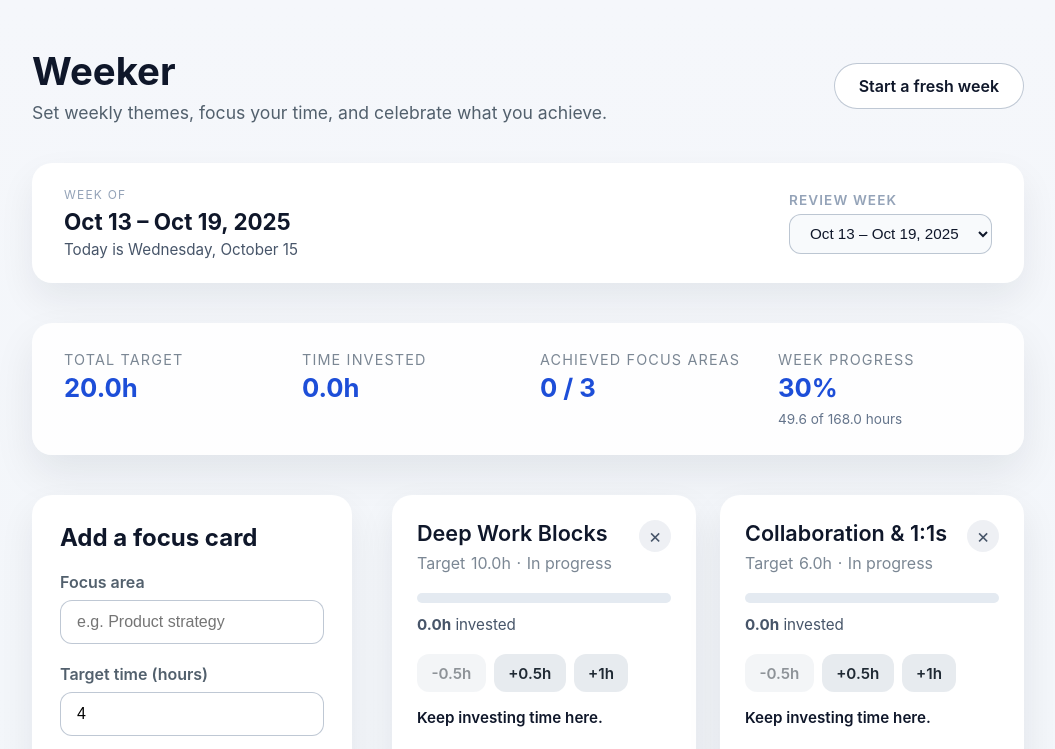
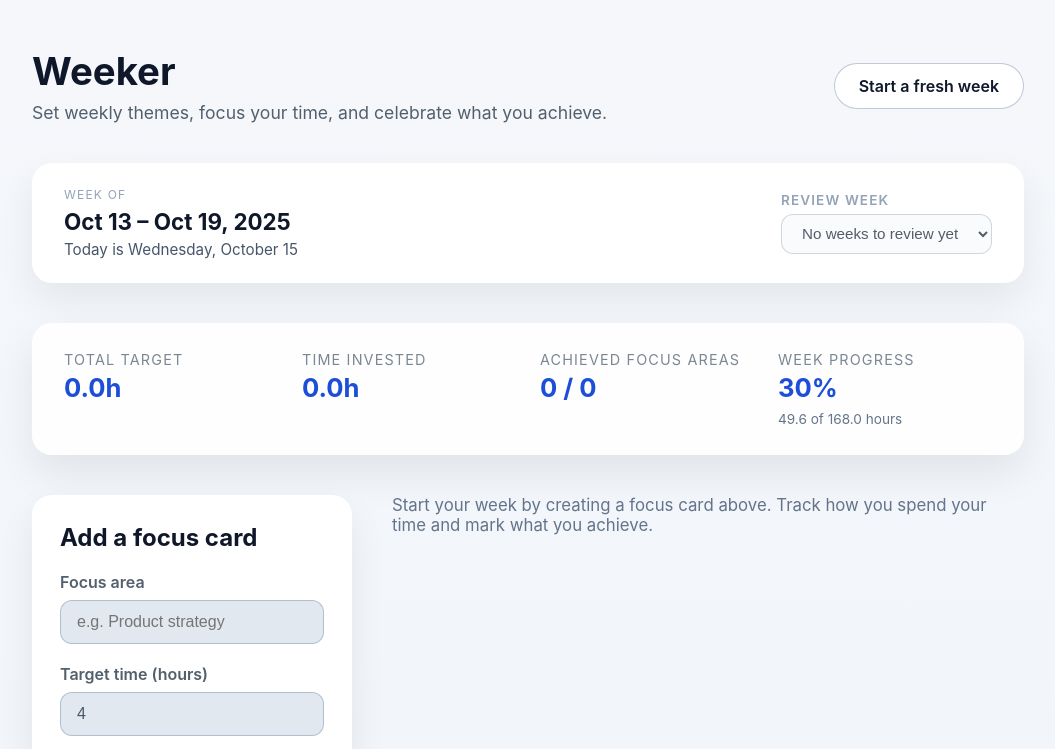
Before and after one commit to LostCanadian/Weeker, a React (Vite) app: page / in a window 1280 px wide. Shown: the top 749 px of the page, without its empty margins (112-1167 px from the left). Built offline with nearby package versions, Linux system fonts and the light colour scheme.

Commit message:
Adjust week creation flow

```diff
--- a/src/App.tsx
+++ b/src/App.tsx
@@ -18,29 +18,7 @@ type FocusItem = {
   note: string;
 };
 
-const initialFocus: FocusItem[] = [
-  {
-    id: 'deep-work',
-    title: 'Deep Work Blocks',
-    targetHours: 10,
-    spentHours: 3.5,
-    note: '',
-  },
-  {
-    id: 'collaboration',
-    title: 'Collaboration & 1:1s',
-    targetHours: 6,
-    spentHours: 4,
-    note: '',
-  },
-  {
-    id: 'learning',
-    title: 'Learning & Growth',
-    targetHours: 4,
-    spentHours: 1.5,
-    note: '',
-  },
-];
+const initialFocus: FocusItem[] = [];
 
 type WeekStorage = Record<string, FocusItem[]>;
 
@@ -358,16 +336,9 @@ function App() {
   useEffect(() => {
     const storedWeeks = storageAdapter.load();
 
-    if (!storedWeeks[currentWeekKey]) {
-      storedWeeks[currentWeekKey] = cloneFocusItems(initialFocus).map((item) => ({
-        ...item,
-        spentHours: 0,
-      }));
-    }
-
     setWeeksData(storedWeeks);
     setStorageReady(true);
-  }, [currentWeekKey]);
+  }, []);
 
   useEffect(() => {
     focusItemsRef.current = focusItems;
@@ -387,27 +358,12 @@ function App() {
       return;
     }
 
-    if (selectedWeekKey === currentWeekKey) {
-      const baseItems = cloneFocusItems(initialFocus).map((item) => ({
-        ...item,
-        spentHours: 0,
-      }));
-      focusItemsRef.current = baseItems;
-      suppressNextPersistRef.current = true;
-      setFocusItems(baseItems);
-      setWeeksData((prev: WeekStorage) => ({
-        ...prev,
-        [selectedWeekKey]: baseItems,
-      }));
-      return;
-    }
-
     if (currentItems.length > 0) {
       suppressNextPersistRef.current = true;
       focusItemsRef.current = [];
       setFocusItems([]);
     }
-  }, [selectedWeekKey, weeksData, storageReady, currentWeekKey]);
+  }, [selectedWeekKey, weeksData, storageReady]);
 
   useEffect(() => {
     if (!storageReady) return;
@@ -418,6 +374,10 @@ function App() {
     }
 
     setWeeksData((prev: WeekStorage) => {
+      if (!Object.prototype.hasOwnProperty.call(prev, selectedWeekKey)) {
+        return prev;
+      }
+
       const previousItems = prev[selectedWeekKey];
       if (areFocusItemsEqual(previousItems, focusItems)) {
         return prev;
@@ -436,14 +396,10 @@ function App() {
     storageAdapter.save(weeksData);
   }, [weeksData, storageReady]);
 
-  const sortedWeekKeys = useMemo(() => {
-    const keys = Object.keys(weeksData);
-    if (!keys.includes(currentWeekKey)) {
-      keys.push(currentWeekKey);
-    }
-
-    return keys.sort((a, b) => (a < b ? 1 : -1));
-  }, [weeksData, currentWeekKey]);
+  const sortedWeekKeys = useMemo(
+    () => Object.keys(weeksData).sort((a, b) => (a < b ? 1 : -1)),
+    [weeksData],
+  );
 
   const selectedWeekStart = useMemo(
     () => parseWeekKey(selectedWeekKey),
@@ -454,6 +410,12 @@ function App() {
     [selectedWeekStart],
   );
   const isCurrentWeek = selectedWeekKey === currentWeekKey;
+  const currentWeekExists = Object.prototype.hasOwnProperty.call(
+    weeksData,
+    currentWeekKey,
+  );
+  const canEditCurrentWeek = isCurrentWeek && currentWeekExists;
+  const showStartWeekButton = storageReady && !currentWeekExists;
   const selectedWeekEnd = useMemo(
     () => getEndOfWeek(selectedWeekStart),
     [selectedWeekStart],
@@ -529,10 +491,18 @@ function App() {
     };
   }, [focusItems]);
 
+  const weekSelectValue = sortedWeekKeys.includes(selectedWeekKey)
+    ? selectedWeekKey
+    : '';
+  const reviewPlaceholder =
+    sortedWeekKeys.length === 0
+      ? 'No weeks to review yet'
+      : 'Select a week to review';
+
   const handleAddFocus = (event: FormEvent<HTMLFormElement>) => {
     event.preventDefault();
 
-    if (!isCurrentWeek) {
+    if (!canEditCurrentWeek) {
       return;
     }
 
@@ -557,7 +527,7 @@ function App() {
   };
 
   const updateSpentHours = (id: string, newSpent: number) => {
-    if (!isCurrentWeek) return;
+    if (!canEditCurrentWeek) return;
 
     setFocusItems((items: FocusItem[]) =>
       items.map((item: FocusItem) =>
@@ -572,7 +542,7 @@ function App() {
   };
 
   const adjustSpent = (id: string, delta: number) => {
-    if (!isCurrentWeek) return;
+    if (!canEditCurrentWeek) return;
 
     const current = focusItems.find((item: FocusItem) => item.id === id);
     if (!current) return;
@@ -581,7 +551,7 @@ function App() {
   };
 
   const updateFocusTitle = (id: string, title: string) => {
-    if (!isCurrentWeek) return;
+    if (!canEditCurrentWeek) return;
 
     const trimmed = title.trim();
     if (!trimmed) return;
@@ -599,7 +569,7 @@ function App() {
   };
 
   const updateTargetHours = (id: string, target: number) => {
-    if (!isCurrentWeek) return;
+    if (!canEditCurrentWeek) return;
 
     if (Number.isNaN(target) || target <= 0) {
       return;
@@ -620,7 +590,7 @@ function App() {
   };
 
   const updateFocusNote = (id: string, note: string) => {
-    if (!isCurrentWeek) return;
+    if (!canEditCurrentWeek) return;
 
     setFocusItems((items: FocusItem[]) =>
       items.map((item: FocusItem) =>
@@ -656,7 +626,7 @@ function App() {
   }, [activeEdit?.id, activeEdit?.field]);
 
   const startEditing = (item: FocusItem, field: 'title' | 'target') => {
-    if (!isCurrentWeek) return;
+    if (!canEditCurrentWeek) return;
 
     cancelEditRef.current = false;
     setActiveEdit({
@@ -716,22 +686,29 @@ function App() {
   };
 
   const removeFocusItem = (id: string) => {
-    if (!isCurrentWeek) return;
+    if (!canEditCurrentWeek) return;
 
     setFocusItems((items: FocusItem[]) =>
       items.filter((item: FocusItem) => item.id !== id),
     );
   };
 
-  const resetWeek = () => {
-    if (!isCurrentWeek) return;
+  const startCurrentWeek = () => {
+    if (currentWeekExists) return;
 
-    setFocusItems((items: FocusItem[]) =>
-      items.map((item: FocusItem) => ({
+    const baseItems = cloneFocusItems(initialFocus).map((item) => ({
       ...item,
       spentHours: 0,
-      })),
-    );
+    }));
+
+    focusItemsRef.current = baseItems;
+    suppressNextPersistRef.current = true;
+    setFocusItems(baseItems);
+    setWeeksData((prev: WeekStorage) => ({
+      ...prev,
+      [currentWeekKey]: baseItems,
+    }));
+    setSelectedWeekKey(currentWeekKey);
   };
 
   return (
@@ -743,14 +720,15 @@ function App() {
             Set weekly themes, focus your time, and celebrate what you achieve.
           </p>
         </div>
+        {showStartWeekButton && (
           <button
             className="reset-button"
             type="button"
-          onClick={resetWeek}
-          disabled={!isCurrentWeek}
+            onClick={startCurrentWeek}
           >
             Start a fresh week
           </button>
+        )}
       </header>
 
       <section className="week-context" aria-label="Week overview">
@@ -763,9 +741,13 @@ function App() {
           <label className="week-selector">
             <span className="week-selector__label">Review week</span>
             <select
-              value={selectedWeekKey}
+              value={weekSelectValue}
               onChange={(event) => setSelectedWeekKey(event.target.value)}
+              disabled={sortedWeekKeys.length === 0}
             >
+              <option value="" disabled>
+                {reviewPlaceholder}
+              </option>
               {sortedWeekKeys.map((weekKey) => {
                 const weekStart = parseWeekKey(weekKey);
                 return (
@@ -816,7 +798,7 @@ function App() {
               placeholder="e.g. Product strategy"
               value={newTitle}
               onChange={(event) => setNewTitle(event.target.value)}
-              disabled={!isCurrentWeek}
+              disabled={!canEditCurrentWeek}
               required
             />
           </label>
@@ -828,14 +810,14 @@ function App() {
               step="0.5"
               value={newTarget}
               onChange={(event) => setNewTarget(event.target.value)}
-              disabled={!isCurrentWeek}
+              disabled={!canEditCurrentWeek}
               required
             />
           </label>
           <button
             type="submit"
             className="primary-button"
-            disabled={!isCurrentWeek}
+            disabled={!canEditCurrentWeek}
           >
             Add focus card
           </button>
@@ -880,7 +862,7 @@ function App() {
                             type="button"
                             className="focus-card__editable focus-card__editable--title"
                             onClick={() => startEditing(item, 'title')}
-                            disabled={!isCurrentWeek}
+                            disabled={!canEditCurrentWeek}
                             aria-label={`Edit title for ${item.title}`}
                           >
                             {item.title}
@@ -912,7 +894,7 @@ function App() {
                             type="button"
                             className="focus-card__editable focus-card__editable--target"
                             onClick={() => startEditing(item, 'target')}
-                            disabled={!isCurrentWeek}
+                            disabled={!canEditCurrentWeek}
                             aria-label={`Edit target hours for ${item.title}`}
                           >
                             {item.targetHours.toFixed(1)}h
@@ -928,7 +910,7 @@ function App() {
                       type="button"
                       className="icon-button"
                       onClick={() => removeFocusItem(item.id)}
-                      disabled={!isCurrentWeek}
+                      disabled={!canEditCurrentWeek}
                       aria-label={`Remove ${item.title}`}
                     >
                       ×
@@ -956,21 +938,21 @@ function App() {
                       <button
                         type="button"
                         onClick={() => adjustSpent(item.id, -0.5)}
-                        disabled={!isCurrentWeek || item.spentHours <= 0}
+                        disabled={!canEditCurrentWeek || item.spentHours <= 0}
                       >
                         -0.5h
                       </button>
                       <button
                         type="button"
                         onClick={() => adjustSpent(item.id, 0.5)}
-                        disabled={!isCurrentWeek}
+                        disabled={!canEditCurrentWeek}
                       >
                         +0.5h
                       </button>
                       <button
                         type="button"
                         onClick={() => adjustSpent(item.id, 1)}
-                        disabled={!isCurrentWeek}
+                        disabled={!canEditCurrentWeek}
                       >
                         +1h
                       </button>
@@ -997,7 +979,7 @@ function App() {
                       }
                       placeholder="Jot down highlights, learnings, or next steps."
                       rows={3}
-                      disabled={!isCurrentWeek}
+                      disabled={!canEditCurrentWeek}
                     />
                   </label>
                 </article>
```
Lines whose indentation alone changed are shown as unchanged.
